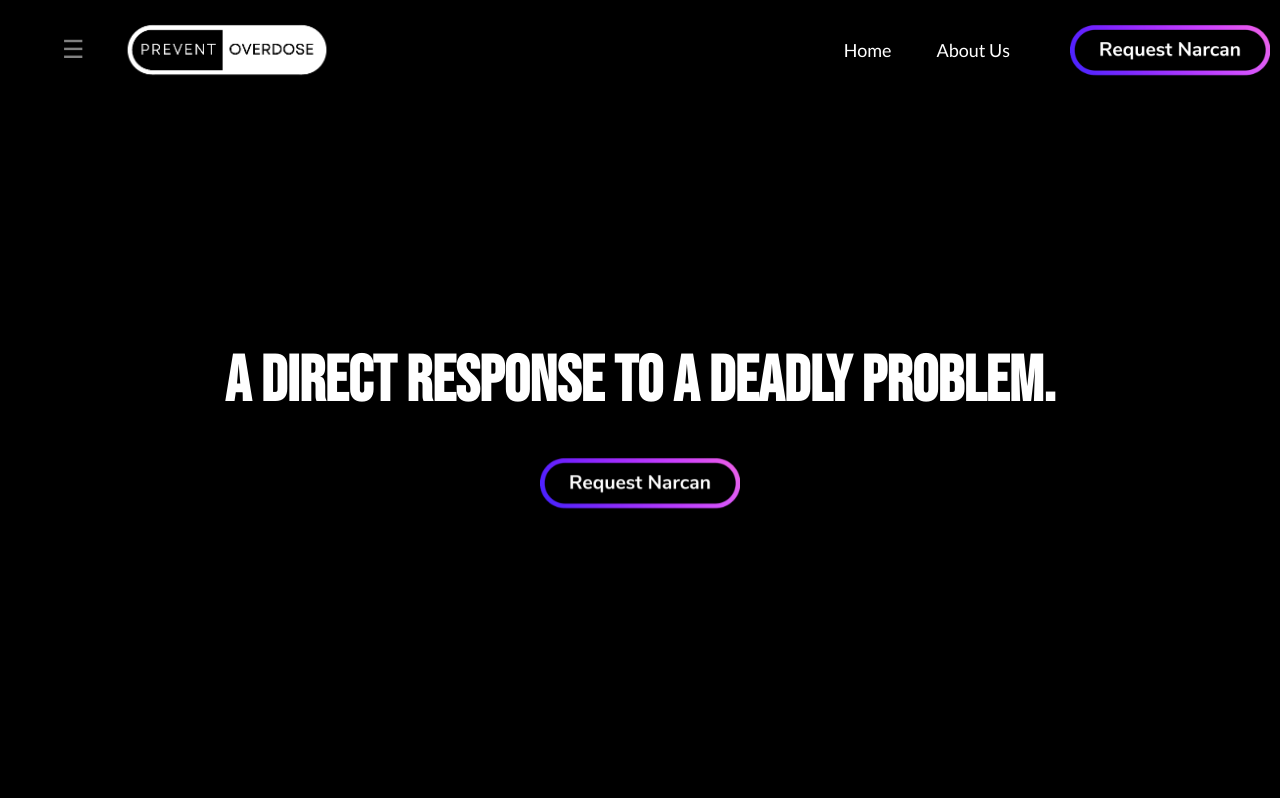
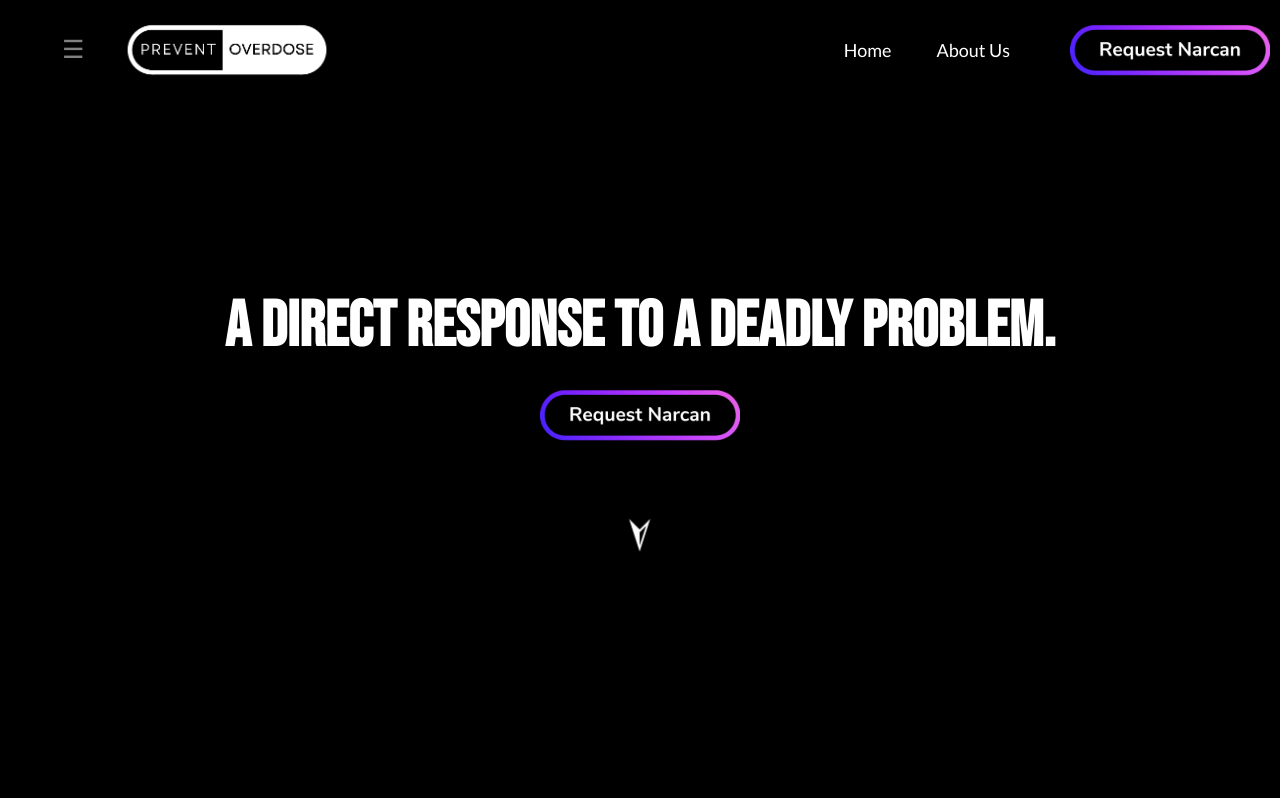
Before and after one commit to Prevent-Overdose/Prevent-Overdose, a React (Create React App) app in the folder frontend/: page / in a window 1280 px wide. Shown: the top 798 px of the page. Built offline with nearby package versions, Linux system fonts and the light colour scheme.

Commit message:
New floating arrow for hero section

```diff
--- a/frontend/src/pages/Home.css
+++ b/frontend/src/pages/Home.css
@@ -9,7 +9,6 @@
   background-color: black;
   overflow-x: hidden !important;
 }
-
 
 /* HERO SECTION */
 
@@ -24,8 +23,9 @@
   overflow: hidden;
   z-index: 1;
   background-color: black;
+}
 
-}
+/* HERO VIDEO
 
 .hero-background {
   position: absolute;
@@ -43,54 +43,86 @@
   transform: translateY(12%);
 }
 
+*/
+
+.hero-content {
+  position: absolute;
+  display: flex;
+  flex-direction: column;
+  align-items: center;
+  justify-content: center;
+}
+
 .motto {
   font-size: 4.0em;
   font-family: 'Bebas Neue', sans-serif;
   color: white;
   text-shadow: 2px 2px 8px rgba(0, 0, 0, 0.7);
+  margin-bottom: -50px;
 }
 
-.fade-in {
+.request-narcan {
+  visibility: hidden;
   opacity: 0;
-  animation: fadeInEffect 5s forwards;
-}
-
-@keyframes fadeInEffect {
-  to {
-    opacity: 1;
-  }
-}
-
-.bold-effect {
-  text-shadow:
-    2px 2px 2px rgba(0,0,0,0.9),
-    4px 4px 4px rgba(0,0,0,0.8),
-    6px 6px 6px rgba(0,0,0,0.7),
-    8px 8px 8px rgba(0,0,0,0.6),
-    10px 10px 10px rgba(0,0,0,0.5);
-}
-
-.hero-content {
-  position: absolute;
-  top: 300px;
-}
-
-@keyframes fadeIn {
-  from { opacity: 0; }
-  to { opacity: 1; }
+  animation: fadeInButton 3s forwards;
+  animation-delay: 3.3s; /* Built-in delay to match motto typing effect */
 }
 
 .request-narcan img {
   height: 200px;
   width: auto;
   vertical-align: middle;
-  animation: fadeIn 3s;
-  margin-top: -80px;
   transition: filter 0.4s;
 }
 
 .request-narcan img:hover {
   filter: brightness(2);
+}
+
+.arrow {
+  visibility: hidden;
+  opacity: 0;
+  position: relative;
+  margin-top: -20px;
+  display: flex;
+  justify-content: center;
+  align-items: center;
+  cursor: pointer;
+  font-size: 3em;
+  transform: rotate(90deg);
+  animation: fadeInArrow 3s forwards, bounce 1s infinite alternate;
+  animation-delay: 3.3s; /* Built-in delay to display after motto typing effect */
+}
+
+@keyframes fadeInButton {
+  from {
+    visibility: visible;
+    opacity: 0;
+  }
+  to {
+    visibility: visible;
+    opacity: 1;
+  }
+}
+
+@keyframes fadeInArrow {
+  from {
+    visibility: visible;
+    opacity: 0;
+  }
+  to {
+    visibility: visible;
+    opacity: 1;
+  }
+}
+
+@keyframes bounce {
+  0% {
+    transform: translateX(0%) translateY(0) rotate(90deg);
+  }
+  100% {
+    transform: translateX(0%) translateY(10px) rotate(90deg);
+  }
 }
 
 /* MISSION SECTION */
@@ -373,10 +405,6 @@
   box-shadow: 0 4px 8px rgba(0, 0, 0, 0.2);
 }
 
-.arrow {
-  opacity: 0;
-}
-
 /* MEDIA QUERY FOR MOBILE DEVICES */
 
 @media (max-width: 768px) {
@@ -388,7 +416,6 @@
   }
 
   .motto {
-    animation: fadeInEffect 4s forwards;
     padding-left: 25px;
     padding-right: 25px;
     margin-top: 50px;
@@ -535,30 +562,4 @@
     margin: 0 auto 75px auto;
   }
 
-  .arrow {
-    position: relative;
-    display: flex;
-    justify-content: center;
-    width: 50px;
-    height: 50px;
-    cursor: pointer;
-    animation: bounce 1s infinite alternate;
-    opacity: 1;
-  }
-
 }
-
-@keyframes fadeInButtonEffect {
-  from { opacity: 0; }
-  to { opacity: 1; }
-}
-
-/* Keyframes for the bounce animation */
-@keyframes bounce {
-  0% {
-    transform: translateX(0%) translateY(0);
-  }
-  100% {
-    transform: translateX(0%) translateY(10px);
-  }
-}
--- a/frontend/src/pages/Home.js
+++ b/frontend/src/pages/Home.js
@@ -1,12 +1,12 @@
 import React, { useEffect, useState, useRef } from 'react';
 import './Home.css';
 import 'font-awesome/css/font-awesome.min.css';
-import Footer from '../components/Footer';
 
 const Home = () => {
   const motto = "A DIRECT RESPONSE TO A DEADLY PROBLEM.";
   const [displayText, setDisplayText] = useState(motto);
   const [showButton, setShowButton] = useState(false);
+  const [showArrow, setShowArrow] = useState(false);
   const [impactAnimationTriggered, setImpactAnimationTriggered] = useState(false);
   const impactRefs = {
     kitsDistributed: useRef(null),
@@ -17,12 +17,6 @@ const Home = () => {
   useEffect(() => {
     document.title = "Home | Prevent Overdose Inc.";
     let currentIndex = 0;
-
-    if (window.innerWidth < 768) {
-      setDisplayText(motto);
-      setShowButton(true);
-      return;
-    } else {
     const typeMottoEffect = () => {
       if (currentIndex < motto.length) {
         setDisplayText(motto.substring(0, currentIndex + 1));
@@ -30,10 +24,10 @@ const Home = () => {
         setTimeout(typeMottoEffect, 80);
       } else {
         setShowButton(true);
+        setShowArrow(true);
       }
     };
     typeMottoEffect();
-    }
   }, []);
 
   useEffect(() => {
@@ -107,13 +101,11 @@ const Home = () => {
       <div className="hero-section">
         <div className="hero-background"></div>
         <div className="hero-content">
-          <h1 className={`motto ${window.innerWidth < 768 ? "fade-in" : ""}`}>{renderMotto()}</h1>
-          {showButton && (
+        <h1 className={`motto`}>{renderMotto()}</h1>
           <a href="/request-narcan" className="request-narcan">
             <img src="Request Narcan.png" alt="Request Narcan" />
           </a>
-          )}
-          <div className="arrow"> ↓</div>
+          <div className="arrow">➢</div>
         </div>
       </div>
       <div className="mission-section">
```
Lines whose indentation alone changed are shown as unchanged.
